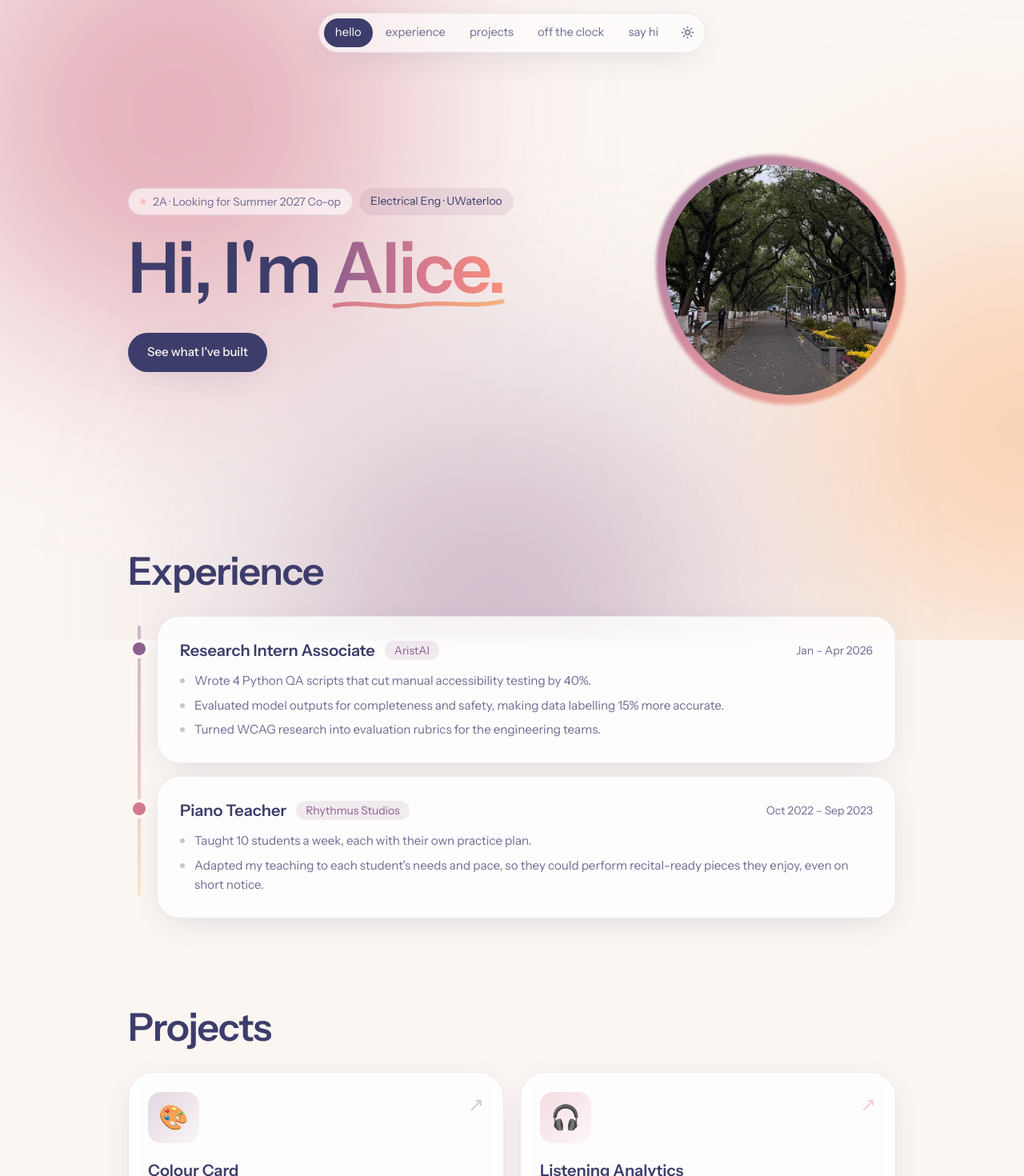
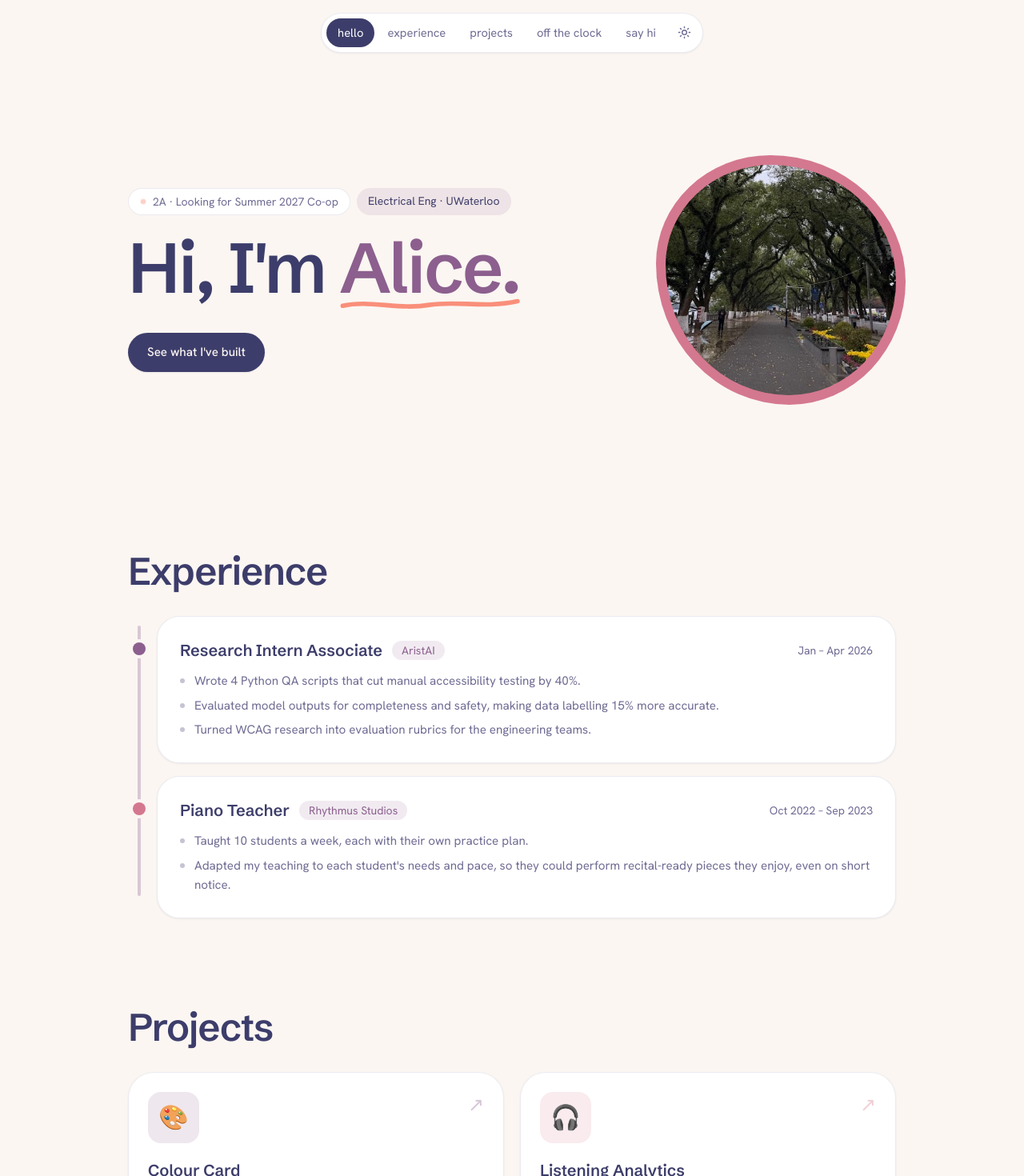
Before and after one commit to alcieie/personal-website, a Next.js app: page / in a window 1280 px wide. Shown: the top 1470 px of the page at 80% size. Built offline with nearby package versions, Linux system fonts and the light colour scheme.

Commit message:
remove gradient, changed font

```diff
--- a/app/globals.css
+++ b/app/globals.css
@@ -20,8 +20,6 @@
   --sand: #fad98b;
   --on-accent: #ffffff;
   --line: rgba(61, 61, 107, 0.1);
-  --glass: rgba(255, 255, 255, 0.62);
-  --blob-opacity: 0.55;
 }
 
 /* night: the opposite side of the colour wheel — deep teal into mint.
@@ -42,8 +40,6 @@
   --sand: #cde8b9;
   --on-accent: #0d181c;
   --line: rgba(225, 239, 241, 0.09);
-  --glass: rgba(19, 34, 40, 0.6);
-  --blob-opacity: 0.16;
 }
 
 @theme inline {
@@ -59,14 +55,13 @@
   --color-sand: var(--sand);
   --color-on-accent: var(--on-accent);
   --color-line: var(--line);
-  --color-glass: var(--glass);
 
   --font-sans: var(--font-body), system-ui, sans-serif;
-  --font-display: var(--font-body), system-ui, sans-serif;
-  --font-serif: var(--font-serif-face), Georgia, serif;
+  --font-display: var(--font-display-face), system-ui, sans-serif;
+  --font-mono: var(--font-mono-face), ui-monospace, monospace;
 
-  --shadow-soft: 0 10px 40px -12px rgb(61 61 107 / 0.18);
-  --shadow-lift: 0 24px 60px -18px rgb(61 61 107 / 0.3);
+  --shadow-soft: 0 1px 2px rgb(61 61 107 / 0.08);
+  --shadow-lift: 0 4px 12px rgb(61 61 107 / 0.12);
 }
 
 /* ============================================================
@@ -102,13 +97,8 @@ a, button, [role="button"] {
 }
 
 /* ============================================================
-   MOTION BITS — soft drifting blobs and a morphing avatar frame
+   MOTION BITS — a morphing avatar frame
    ============================================================ */
-@keyframes drift {
-  0%, 100% { transform: translate(0, 0) scale(1); }
-  33% { transform: translate(6vw, 4vh) scale(1.08); }
-  66% { transform: translate(-4vw, 6vh) scale(0.94); }
-}
 @keyframes morph {
   0%, 100% { border-radius: 42% 58% 63% 37% / 41% 44% 56% 59%; }
   33% { border-radius: 58% 42% 38% 62% / 55% 36% 64% 45%; }
@@ -123,12 +113,11 @@ a, button, [role="button"] {
   50% { transform: scaleY(1); }
 }
 
-.blob { animation: drift 22s ease-in-out infinite; opacity: var(--blob-opacity); }
 .morph { animation: morph 12s ease-in-out infinite; }
 .breathe { animation: breathe 2.6s ease-in-out infinite; }
 .eq > span { animation: eq 0.9s ease-in-out infinite; transform-origin: bottom; }
 
 @media (prefers-reduced-motion: reduce) {
   html { scroll-behavior: auto; }
-  .blob, .morph, .breathe, .eq > span { animation: none; }
+  .morph, .breathe, .eq > span { animation: none; }
 }
--- a/app/layout.tsx
+++ b/app/layout.tsx
@@ -1,10 +1,11 @@
 import type { Metadata } from "next";
-import { Instrument_Sans, Instrument_Serif } from "next/font/google";
+import { Hanken_Grotesk, IBM_Plex_Mono, Schibsted_Grotesk } from "next/font/google";
 import { site } from "@/data/content";
 import "./globals.css";
 
-const sans = Instrument_Sans({ variable: "--font-body", subsets: ["latin"] });
-const serif = Instrument_Serif({ variable: "--font-serif-face", subsets: ["latin"], weight: "400", style: "italic" });
+const body = Hanken_Grotesk({ variable: "--font-body", subsets: ["latin"] });
+const display = Schibsted_Grotesk({ variable: "--font-display-face", subsets: ["latin"] });
+const mono = IBM_Plex_Mono({ variable: "--font-mono-face", subsets: ["latin"], weight: ["400", "500"], style: ["normal", "italic"] });
 
 export const metadata: Metadata = {
   title: site.title,
@@ -22,7 +23,7 @@ try {
 
 export default function RootLayout({ children }: LayoutProps<"/">) {
   return (
-    <html lang="en" suppressHydrationWarning className={`${sans.variable} ${serif.variable} antialiased`}>
+    <html lang="en" suppressHydrationWarning className={`${body.variable} ${display.variable} ${mono.variable} antialiased`}>
       <head>
         <script dangerouslySetInnerHTML={{ __html: themeScript }} />
       </head>
--- a/app/page.tsx
+++ b/app/page.tsx
@@ -9,13 +9,6 @@ import Contact from "@/components/Contact";
 export default function Home() {
   return (
     <MotionConfig reducedMotion="user">
-      {/* soft sunset blobs drifting behind everything */}
-      <div aria-hidden className="pointer-events-none fixed inset-0 -z-10 overflow-hidden">
-        <div className="blob absolute -top-40 -left-32 size-[34rem] rounded-full bg-rose blur-[120px]" />
-        <div className="blob absolute top-1/3 -right-40 size-[30rem] rounded-full bg-peach blur-[120px] [animation-delay:-8s]" />
-        <div className="blob absolute -bottom-40 left-1/4 size-[28rem] rounded-full bg-plum blur-[130px] [animation-delay:-15s]" />
-      </div>
-
       <Nav />
       <main className="mx-auto w-full max-w-5xl px-4 md:px-8">
         <Hero />
--- a/components/Contact.tsx
+++ b/components/Contact.tsx
@@ -48,7 +48,7 @@ export default function Contact() {
       whileInView={{ opacity: 1, y: 0, scale: 1 }}
       viewport={{ once: true }}
       transition={{ type: "spring", stiffness: 70, damping: 16 }}
-      className="mb-10 overflow-hidden rounded-[44px] bg-gradient-to-br from-plum/20 via-rose/15 to-peach/25 px-6 py-16 text-center"
+      className="mb-10 overflow-hidden rounded-[44px] bg-paper-2 px-6 py-16 text-center"
     >
       <h2 className="font-display text-4xl font-semibold tracking-tight text-ink md:text-5xl">Let&apos;s get in touch!</h2>
 
@@ -87,7 +87,7 @@ export default function Contact() {
             whileHover={{ y: -4, rotate: -8, scale: 1.1 }}
             whileTap={{ scale: 0.9 }}
             transition={{ type: "spring", stiffness: 400, damping: 14 }}
-            className="grid size-12 place-items-center rounded-full bg-card/70 text-ink-soft shadow-soft backdrop-blur hover:text-ink"
+            className="grid size-12 place-items-center rounded-full border border-line bg-card text-ink-soft shadow-soft hover:text-ink"
           >
             <svg width="20" height="20" viewBox="0 0 24 24" fill="none" stroke="currentColor" strokeWidth="1.8" strokeLinecap="round" strokeLinejoin="round" aria-hidden>
               {icons[s.icon]}
--- a/components/Experience.tsx
+++ b/components/Experience.tsx
@@ -10,8 +10,8 @@ export default function Experience() {
   return (
     <Section id="experience" title="Experience">
       <div className="relative space-y-4 pl-7 md:pl-9">
-        {/* the soft gradient thread linking every job */}
-        <div className="absolute top-3 bottom-3 left-2 w-1 rounded-full bg-gradient-to-b from-plum via-rose to-sand opacity-40 md:left-3" />
+        {/* the thread linking every job */}
+        <div className="absolute top-3 bottom-3 left-2 w-1 rounded-full bg-plum/30 md:left-3" />
 
         {experience.map((job, i) => (
           <motion.article
@@ -21,7 +21,7 @@ export default function Experience() {
             viewport={{ once: true }}
             transition={{ type: "spring", stiffness: 90, damping: 16, delay: i * 0.08 }}
             whileHover={{ y: -4, scale: 1.01 }}
-            className="relative rounded-[28px] border border-line bg-card/80 p-6 shadow-soft backdrop-blur transition-shadow hover:shadow-lift md:p-7"
+            className="relative rounded-[28px] border border-line bg-card p-6 shadow-soft transition-shadow hover:shadow-lift md:p-7"
           >
             <span
               className={`absolute top-8 -left-[27px] size-4 rounded-full ring-4 ring-paper md:-left-[31px] ${dots[i % dots.length]}`}
--- a/components/Hero.tsx
+++ b/components/Hero.tsx
@@ -13,7 +13,7 @@ export default function Hero() {
     <section id="top" className="grid min-h-[78vh] items-center gap-12 pt-10 pb-24 md:grid-cols-[1.3fr_.7fr]">
       <motion.div initial="hidden" animate="show" transition={{ staggerChildren: 0.1 }}>
         <motion.div variants={rise} className="mb-6 flex flex-wrap gap-2">
-          <span className="inline-flex items-center gap-2 rounded-full border border-line bg-glass px-3.5 py-1.5 text-sm backdrop-blur">
+          <span className="inline-flex items-center gap-2 rounded-full border border-line bg-card px-3.5 py-1.5 text-sm">
             <span className="breathe size-2 rounded-full bg-coral" />
             {site.status}
           </span>
@@ -26,25 +26,19 @@ export default function Hero() {
         >
           Hi, I&apos;m{" "}
           <span className="relative inline-block whitespace-nowrap">
-            <span className="bg-gradient-to-r from-plum via-rose to-coral bg-clip-text text-transparent">
+            <span className="text-plum">
               {site.name}.
             </span>
             <svg className="absolute -bottom-3 left-0 h-4 w-full" viewBox="0 0 200 14" fill="none" aria-hidden>
               <motion.path
                 d="M3 9c30-7 62 5 96-1 30-5 62 4 98-4"
-                stroke="url(#underline)"
+                stroke="var(--coral)"
                 strokeWidth="5"
                 strokeLinecap="round"
                 initial={{ pathLength: 0 }}
                 animate={{ pathLength: 1 }}
                 transition={{ duration: 1.1, delay: 0.5, ease: "easeInOut" }}
               />
-              <defs>
-                <linearGradient id="underline" x1="0" x2="1">
-                  <stop stopColor="var(--rose)" />
-                  <stop offset="1" stopColor="var(--peach)" />
-                </linearGradient>
-              </defs>
             </svg>
           </span>
         </motion.h1>
@@ -63,7 +57,7 @@ export default function Hero() {
               href={site.resume}
               whileHover={{ scale: 1.05, y: -2 }}
               whileTap={{ scale: 0.96 }}
-              className="rounded-full border border-line bg-glass px-6 py-3 text-[0.95rem] font-medium text-ink backdrop-blur"
+              className="rounded-full border border-line bg-card px-6 py-3 text-[0.95rem] font-medium text-ink"
             >
               Résumé ↗
             </motion.a>
@@ -77,8 +71,8 @@ export default function Hero() {
         transition={{ type: "spring", stiffness: 90, damping: 14, delay: 0.2 }}
         className="relative mx-auto size-60 md:ml-auto md:mr-0 md:size-72"
       >
-        {/* gradient ring behind the photo — its shape slowly morphs */}
-        <div className="morph absolute -inset-3 bg-gradient-to-br from-plum via-rose to-peach opacity-80 blur-[2px]" />
+        {/* solid ring behind the photo — its shape slowly morphs */}
+        <div className="morph absolute -inset-3 bg-rose" />
         <motion.div
           whileHover={{ scale: 1.04, rotate: 3 }}
           transition={{ type: "spring", stiffness: 200, damping: 12 }}
--- a/components/Hobbies.tsx
+++ b/components/Hobbies.tsx
@@ -24,7 +24,7 @@ export default function Hobbies() {
       <div
         ref={area}
         onClick={(e) => e.target === e.currentTarget && setOpen(null)}
-        className="relative grid grid-cols-2 place-items-center gap-x-4 gap-y-12 rounded-[40px] border border-line bg-gradient-to-br from-plum/10 via-rose/5 to-peach/15 px-4 py-12 md:block md:h-[620px] md:p-0"
+        className="relative grid grid-cols-2 place-items-center gap-x-4 gap-y-12 rounded-[40px] border border-line bg-paper-2 px-4 py-12 md:block md:h-[620px] md:p-0"
       >
         {/* faint dot grid on the play area */}
         <div className="pointer-events-none absolute inset-0 rounded-[40px] [background-image:radial-gradient(var(--line)_1.5px,transparent_1.5px)] [background-size:22px_22px]" />
@@ -174,7 +174,7 @@ function Collage({ hobby: h }: { hobby: Hobby }) {
           />
         ))}
       </div>
-      {h.note && <p className="mt-1 rounded-full bg-card px-3 py-1 font-serif text-lg leading-none text-ink italic shadow-soft">{h.note}</p>}
+      {h.note && <p className="mt-1 rounded-full bg-card px-3 py-1 font-mono text-sm leading-none text-ink italic shadow-soft">{h.note}</p>}
     </div>
   );
 }
--- a/components/Nav.tsx
+++ b/components/Nav.tsx
@@ -43,14 +43,14 @@ export default function Nav() {
         animate={{ y: 0, opacity: 1 }}
         transition={{ type: "spring", stiffness: 260, damping: 24 }}
         onMouseLeave={() => setHovered(null)}
-        className="mx-auto flex w-fit max-w-full items-center gap-0.5 overflow-x-auto rounded-full border border-line bg-glass p-1.5 shadow-soft backdrop-blur-xl [scrollbar-width:none]"
+        className="mx-auto flex w-fit max-w-full items-center gap-0.5 overflow-x-auto rounded-full border border-line bg-card p-1.5 shadow-soft [scrollbar-width:none]"
       >
         {links.map(({ id, label, desktopOnly }) => (
           <a
             key={id}
             href={`#${id}`}
             onMouseEnter={() => setHovered(id)}
-            className={`relative isolate whitespace-nowrap rounded-full px-2 py-1.5 text-[0.82rem] sm:px-3.5 sm:text-[0.92rem] transition-colors duration-300 ${
+            className={`relative isolate whitespace-nowrap rounded-full px-1.5 py-1.5 text-[0.82rem] sm:px-3.5 sm:text-[0.92rem] transition-colors duration-300 ${
               desktopOnly ? "hidden sm:inline-block" : ""} ${
               pill === id ? "text-on-accent" : "text-ink-soft hover:text-ink"
             }`}
--- a/components/Projects.tsx
+++ b/components/Projects.tsx
@@ -8,22 +8,22 @@ import Section from "./Section";
 
 const tones = {
   plum: {
-    tile: "from-plum/25 to-plum/5",
+    tile: "bg-plum/15",
     tag: "bg-plum/12",
     arrow: "text-plum",
   },
   rose: {
-    tile: "from-rose/25 to-rose/5",
+    tile: "bg-rose/15",
     tag: "bg-rose/15",
     arrow: "text-rose",
   },
   peach: {
-    tile: "from-peach/35 to-peach/5",
+    tile: "bg-peach/25",
     tag: "bg-peach/20",
     arrow: "text-coral",
   },
   sand: {
-    tile: "from-sand/50 to-sand/10",
+    tile: "bg-sand/40",
     tag: "bg-sand/35",
     arrow: "text-peach",
   },
@@ -53,7 +53,7 @@ export default function Projects() {
                 whileHover="hover"
                 whileTap={{ scale: 0.98 }}
                 // an odd one out at the end stretches across both columns
-                className={`${projects.length % 2 && i === projects.length - 1 ? "md:col-span-2" : ""} group flex flex-col rounded-[32px] border border-line bg-card/80 p-6 shadow-soft backdrop-blur transition-shadow hover:shadow-lift relative`}
+                className={`${projects.length % 2 && i === projects.length - 1 ? "md:col-span-2" : ""} group flex flex-col rounded-[32px] border border-line bg-card p-6 shadow-soft transition-shadow hover:shadow-lift relative`}
               >
                 <motion.div
                   variants={{ hover: { y: -6 } }}
@@ -68,7 +68,7 @@ export default function Projects() {
                         stiffness: 300,
                         damping: 12,
                       }}
-                      className={`grid size-16 place-items-center rounded-2xl bg-gradient-to-br text-3xl ${t.tile}`}
+                      className={`grid size-16 place-items-center rounded-2xl text-3xl ${t.tile}`}
                     >
                       {p.emoji}
                     </motion.div>
@@ -142,7 +142,7 @@ function VideoModal({ video, onClose }: { video: { title: string; src: string }
           animate={{ opacity: 1 }}
           exit={{ opacity: 0 }}
           onClick={onClose}
-          className="fixed inset-0 z-50 grid place-items-center bg-ink/40 p-4 backdrop-blur-sm"
+          className="fixed inset-0 z-50 grid place-items-center bg-ink/40 p-4"
           role="dialog"
           aria-modal="true"
           aria-label={`${video.title} demo`}
--- a/components/Section.tsx
+++ b/components/Section.tsx
@@ -26,7 +26,7 @@ export default function Section({
     >
       <div className="mb-8 flex flex-wrap items-baseline gap-x-4 gap-y-1">
         <h2 className="font-display text-4xl font-semibold tracking-tight text-ink md:text-5xl">{title}</h2>
-        {note && <p className="font-serif text-2xl text-plum italic">{note}</p>}
+        {note && <p className="font-mono text-base text-plum italic">{note}</p>}
       </div>
       {children}
     </motion.section>
```
